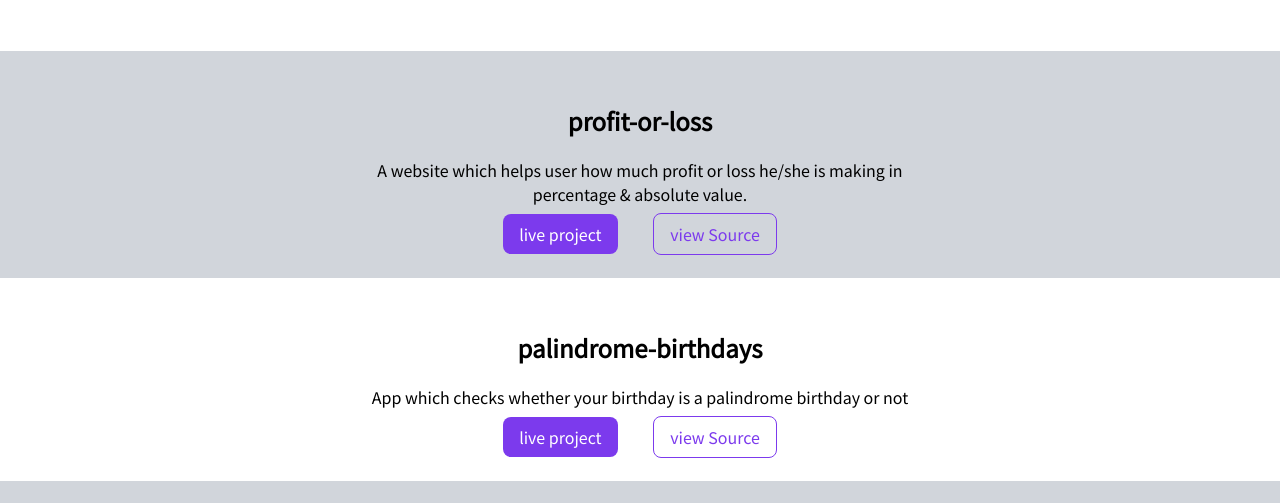
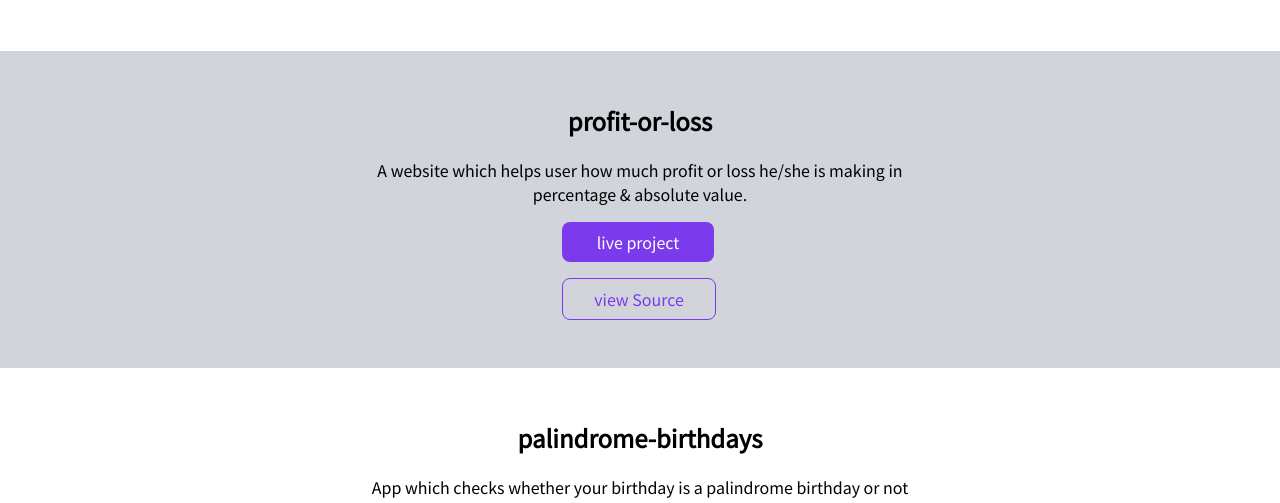
Before and after one commit to namanguptagit/naman-gupta-portfolio, a plain HTML site: page projects.html in a window 1280 px wide. Shown: the part 234-737 px from the top of the page. Drawn offline with Linux system fonts and the light colour scheme.

Commit message:
project btn fix try

```diff
--- a/projects.html
+++ b/projects.html
@@ -26,7 +26,7 @@
     <header class="hero">
         <h1 class="hero-heading">See my <span class="heading-inverted">Code</span></h1>
     </header>
-    <section class="section ow">
+    <section class="section ow bt">
         <div class="conatiner container-center">
             <h1>profit-or-loss</h1>
             <p>A website which helps user how much profit or loss he/she is making in percentage & absolute value.</p>
--- a/styles.css
+++ b/styles.css
@@ -137,3 +137,8 @@ hr {
 .footer ul {
     padding-inline-start: 0px;
 }
+.bt a{
+    display: block;
+    width: 20%;
+    margin-left: 37%;
+}
```
